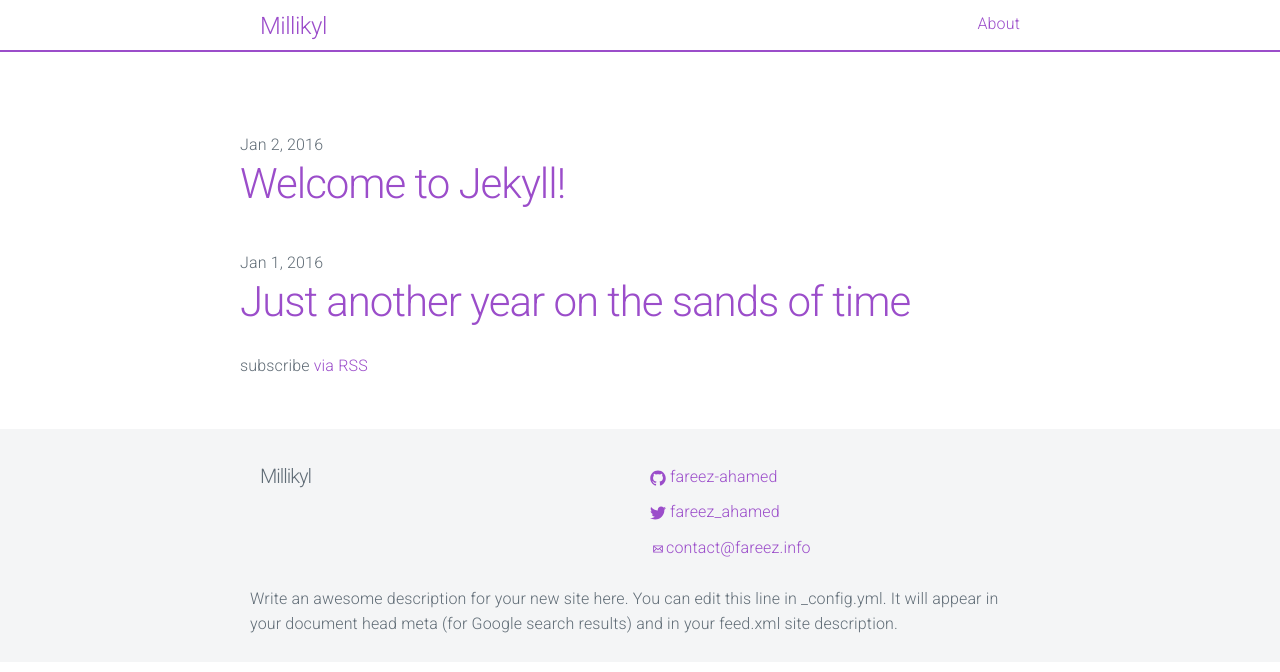
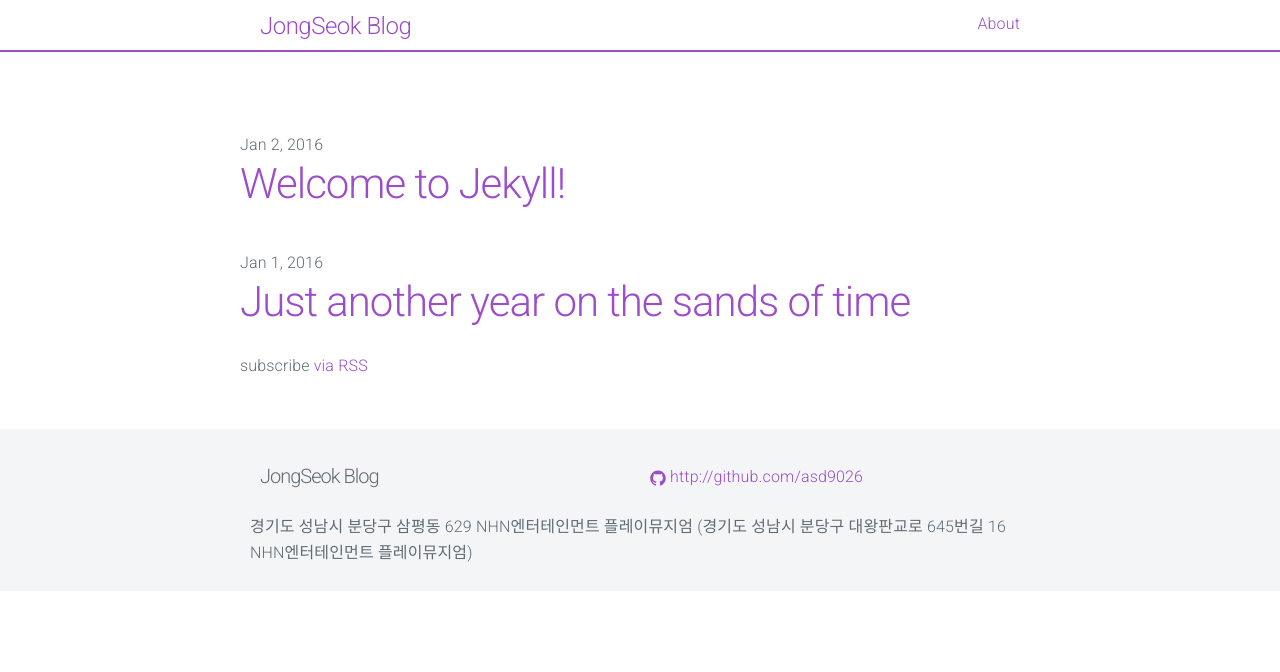
Before and after one commit to fareez-ahamed/millikyl, a Jekyll site: the page built from index.html, in a window 1280 px wide. Shown: the top 672 px of the page. Built offline with Jekyll 4.4.1, drawn with Linux system fonts in a browser that asks for light colours.

Commit message:
Update _config.yml

```diff
--- a/_config.yml
+++ b/_config.yml
@@ -6,16 +6,15 @@
 # 'jekyll serve'. If you change this file, please restart the server process.
 
 # Site settings
-title: Millikyl
-email: contact@fareez.info
+title: JongSeok Blog
+email: asd9026@hanmail.net
 description: > # this means to ignore newlines until "baseurl:"
-  Write an awesome description for your new site here. You can edit this
-  line in _config.yml. It will appear in your document head meta (for
-  Google search results) and in your feed.xml site description.
+ 경기도 성남시 분당구 삼평동 629 NHN엔터테인먼트 플레이뮤지엄
+ (경기도 성남시 분당구 대왕판교로 645번길 16 NHN엔터테인먼트 플레이뮤지엄)
 baseurl: "" # the subpath of your site, e.g. /blog
 url: "asd9026.github.io" # the base hostname & protocol for your site
-twitter_username: fareez_ahamed
-github_username:  fareez-ahamed
+#twitter_username: fareez_ahamed
+github_username:  http://github.com/asd9026
 
 # Build settings
 markdown: kramdown
```
